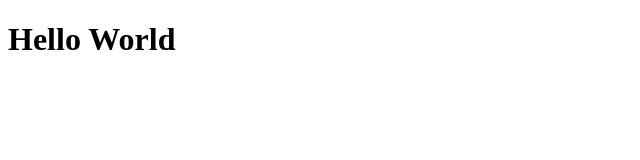
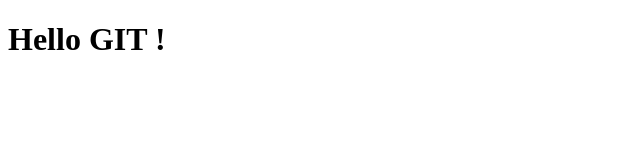
Before and after one commit to JakubLuczkiewicz/git-course-4, a plain HTML site: page index.html in a window 1280 px wide. Shown: the full height of the page, 0-640 px from the left. Drawn offline with Linux system fonts and the light colour scheme.

Commit message:
Hello GIT changed

```diff
--- a/index.html
+++ b/index.html
@@ -7,6 +7,6 @@
     <title>ISA Git Course</title>
 </head>
 <body>
-    <h1>Hello World</h1>
+    <h1>Hello GIT !</h1>
 </body>
 </html>
```
